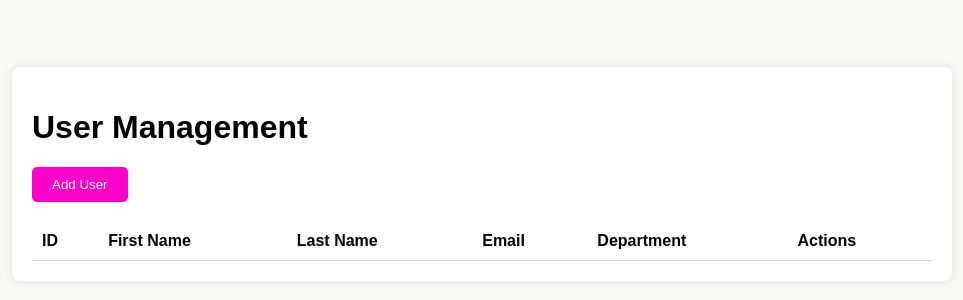
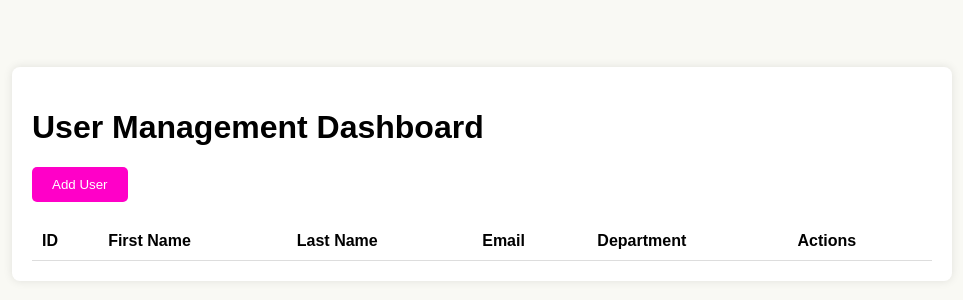
Before and after one commit to SagarP2001/user-management, a plain HTML site: page index.html in a window 1280 px wide. Shown: the part 226-526 px from the top of the page, without its empty margins (158-1121 px from the left). Drawn offline with Linux system fonts and the light colour scheme; no server answers.

Commit message:
Update index.html

```diff
--- a/index.html
+++ b/index.html
@@ -10,7 +10,7 @@
 
 <body>
     <div class="container">
-        <h1>User Management</h1>
+        <h1>User Management Dashboard</h1>
 
         <button id="addUserBtn">Add User</button>
 
```
